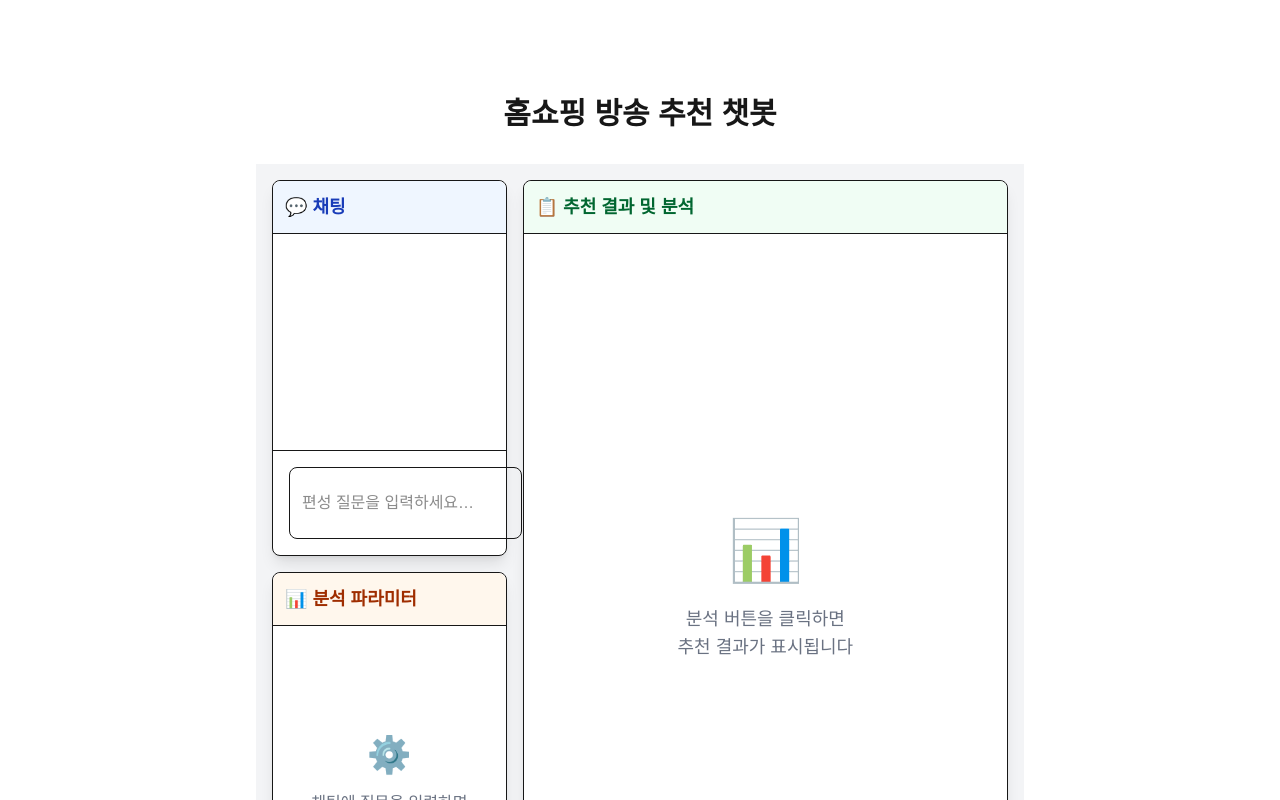
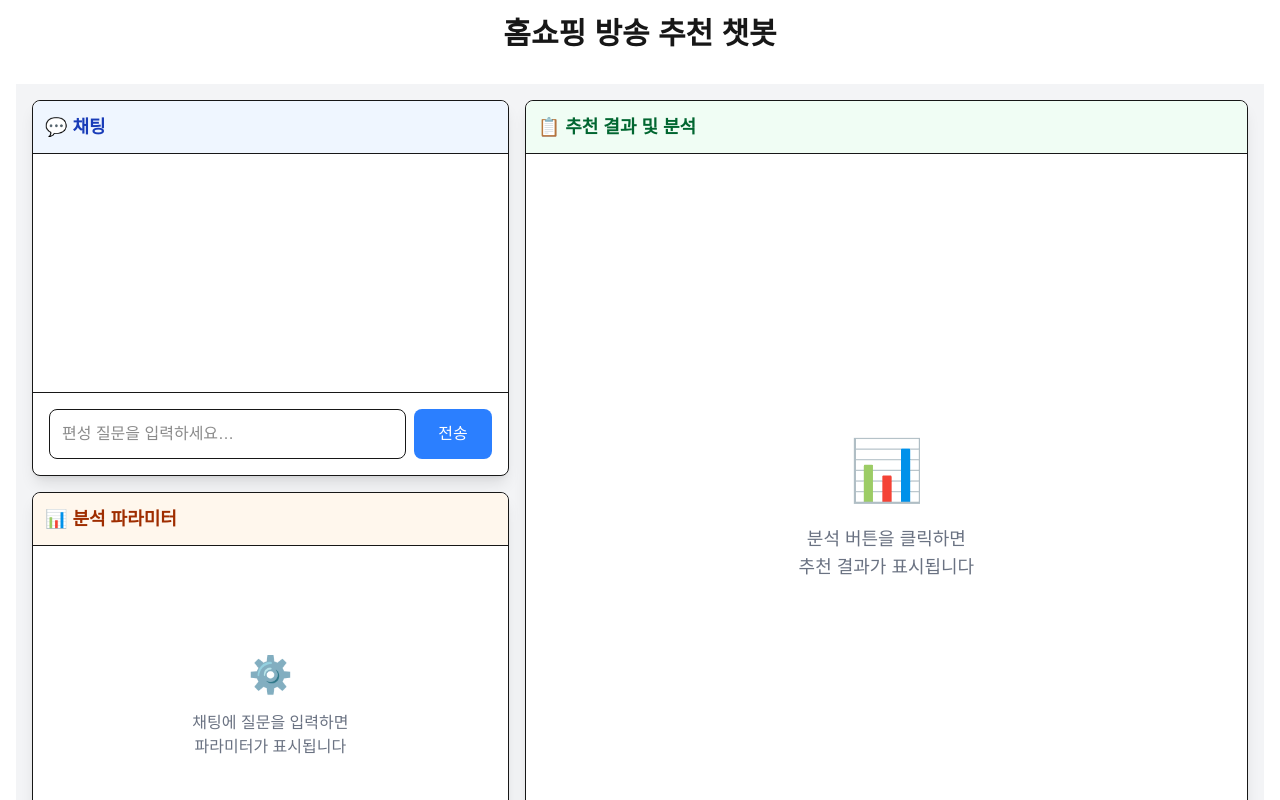
Before and after one commit to GunsooLee/trnAI_broadcast_app, a Next.js app in the folder frontend/: page / in a window 1280 px wide. Shown: the top 800 px of the page. Built offline with nearby package versions, Linux system fonts and the light colour scheme.

Commit message:
feat: implement home shopping chat UI with parameter extraction and recommendation system

```diff
--- a/frontend/src/app/page.tsx
+++ b/frontend/src/app/page.tsx
@@ -2,11 +2,9 @@ import Chat from '@/components/Chat';
 
 export default function Home() {
   return (
-    <main className="flex min-h-screen flex-col items-center p-4 sm:p-12 md:p-24">
-      <div className="w-full max-w-3xl">
+    <main className="min-h-screen p-4">
         <h1 className="text-3xl font-bold text-center mb-8">홈쇼핑 방송 추천 챗봇</h1>
         <Chat />
-      </div>
     </main>
   );
 }
--- a/frontend/src/components/Chat.tsx
+++ b/frontend/src/components/Chat.tsx
@@ -129,9 +129,9 @@ export default function Chat() {
 
   return (
     <div className="w-full h-screen p-4 bg-gray-100">
-      <div className="grid grid-cols-3 grid-rows-2 gap-4 h-full">
+      <div className="grid grid-cols-5 grid-rows-2 gap-4 h-full">
         {/* 2사분면: 채팅창 (좌상) */}
-        <div className="col-start-1 row-start-1 flex flex-col border rounded-lg shadow-lg bg-white">
+        <div className="col-start-1 row-start-1 col-span-2 flex flex-col border rounded-lg shadow-lg bg-white">
           <div className="bg-blue-50 p-3 border-b rounded-t-lg">
             <h3 className="text-lg font-semibold text-blue-800">💬 채팅</h3>
           </div>
@@ -163,7 +163,7 @@ export default function Chat() {
         </div>
 
         {/* 1사분면 + 4사분면: 추천 결과 (우측 전체) */}
-        <div className="col-start-2 col-span-2 row-start-1 row-span-2 flex flex-col border rounded-lg shadow-lg bg-white">
+        <div className="col-start-3 col-span-3 row-start-1 row-span-2 flex flex-col border rounded-lg shadow-lg bg-white">
           <div className="bg-green-50 p-3 border-b rounded-t-lg">
             <h3 className="text-lg font-semibold text-green-800">📋 추천 결과 및 분석</h3>
           </div>
@@ -267,7 +267,7 @@ export default function Chat() {
         </div>
 
         {/* 3사분면: 분석 파라미터 (좌하) */}
-        <div className="col-start-1 row-start-2 flex flex-col bg-white border rounded-lg shadow-lg">
+        <div className="col-start-1 row-start-2 col-span-2 flex flex-col bg-white border rounded-lg shadow-lg">
           <div className="bg-orange-50 p-3 border-b rounded-t-lg">
             <h3 className="text-lg font-semibold text-orange-800">📊 분석 파라미터</h3>
           </div>
```
